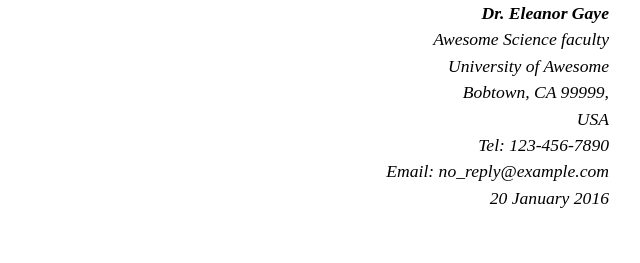
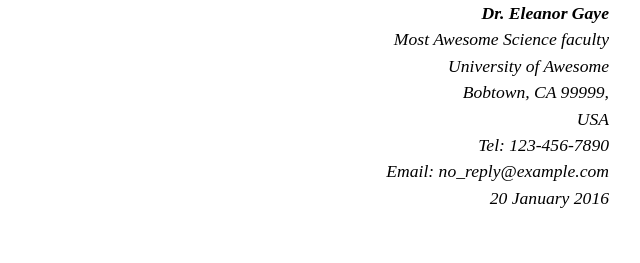
Before and after one commit to sanjeevmishra391/assign, a plain HTML site: page Assignment #1/index.html in a window 1280 px wide. Shown: the top 263 px of the page, 431-1071 px from the left. Drawn offline with Linux system fonts and the light colour scheme.

Commit message:
updated text
plz add

```diff
--- a/Assignment #1/index.html
+++ b/Assignment #1/index.html
@@ -9,7 +9,7 @@
   <body>
       <address class="sender-column">
         <strong>Dr. Eleanor Gaye</strong><br>
-        Awesome Science faculty<br>
+        Most Awesome Science faculty<br>
         University of Awesome<br>
         Bobtown, CA 99999,<br>
         USA<br>
```
